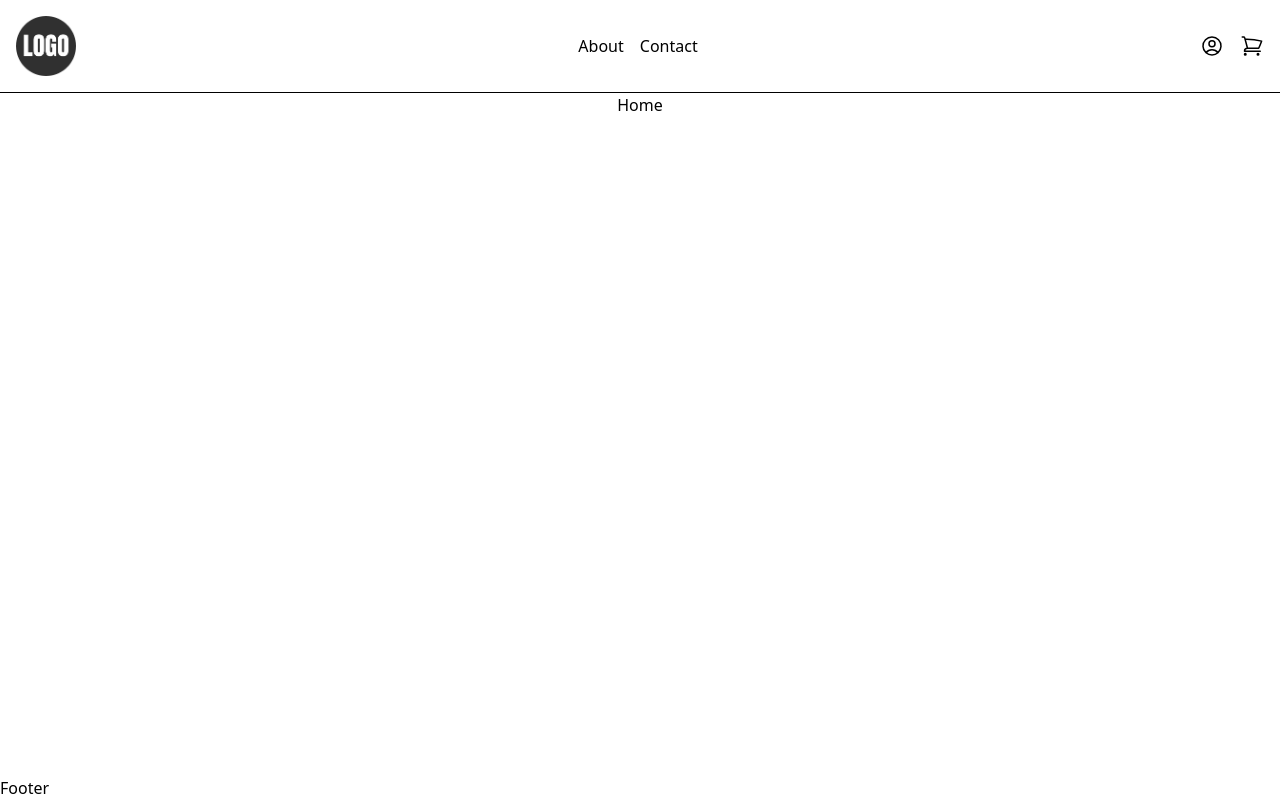
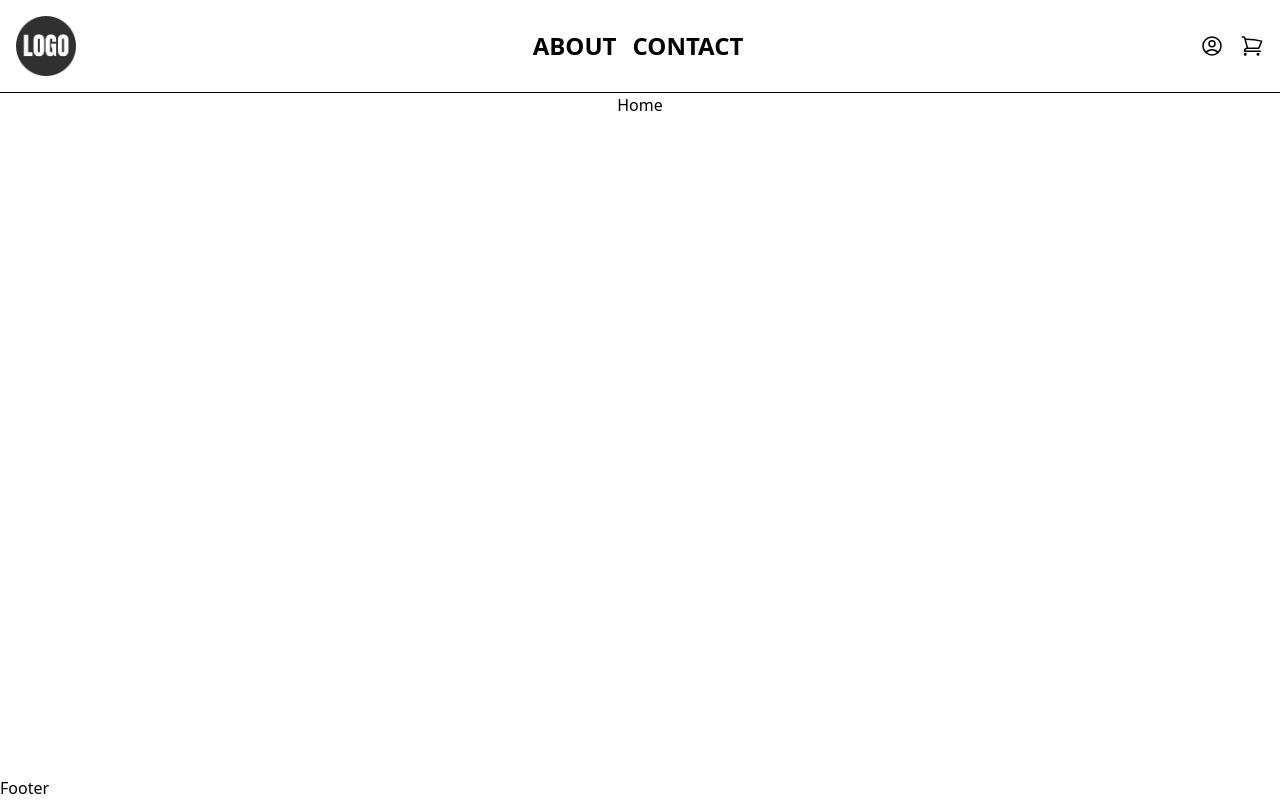
Before and after one commit to antoine-le-calloch/Alc-website, a Next.js app: page / in a window 1280 px wide. Built offline with nearby package versions, Linux system fonts and the light colour scheme.

Commit message:
Add container to encompass header section and increase link text size.

```diff
--- a/components/Header.tsx
+++ b/components/Header.tsx
@@ -6,6 +6,7 @@ import Image from "next/image";
 const Header = () => {
     return (
         <div className="border-b border-black">
+            <div className="container mx-auto">
                 <div className="flex items-center justify-between p-4">
                     <div className="flex items-center">
                         <a href="/">
@@ -13,8 +14,12 @@ const Header = () => {
                         </a>
                     </div>
                     <div className="flex items-center gap-x-4">
-                    <a href="/about">About</a>
-                    <a href="/contact">Contact</a>
+                        <a href="/about" className="text-2xl font-bold uppercase">
+                            About
+                        </a>
+                        <a href="/contact" className="text-2xl font-bold uppercase">
+                            Contact
+                        </a>
                     </div>
                     <div className="flex items-center gap-x-4">
                         <a href="/account">
@@ -26,6 +31,7 @@ const Header = () => {
                     </div>
                 </div>
             </div>
+        </div>
     );
 };
 
```
Lines whose indentation alone changed are shown as unchanged.
